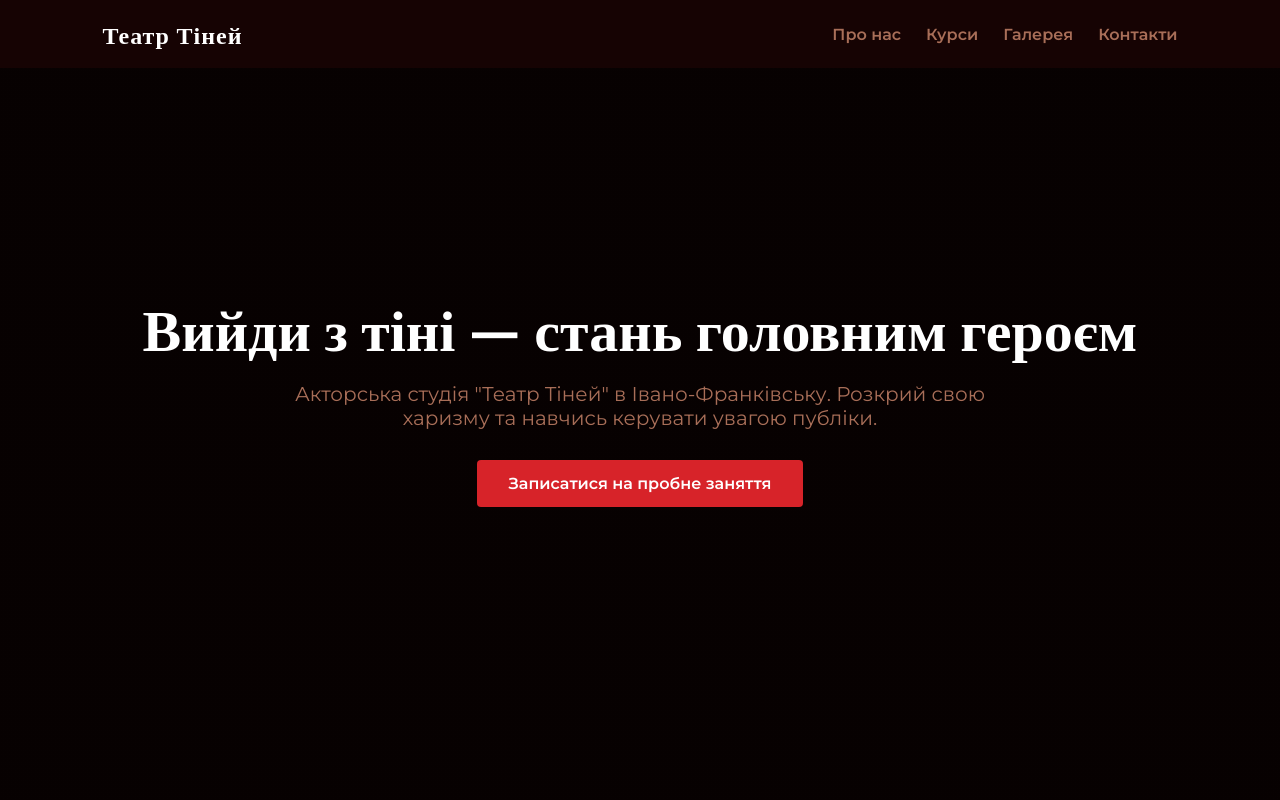
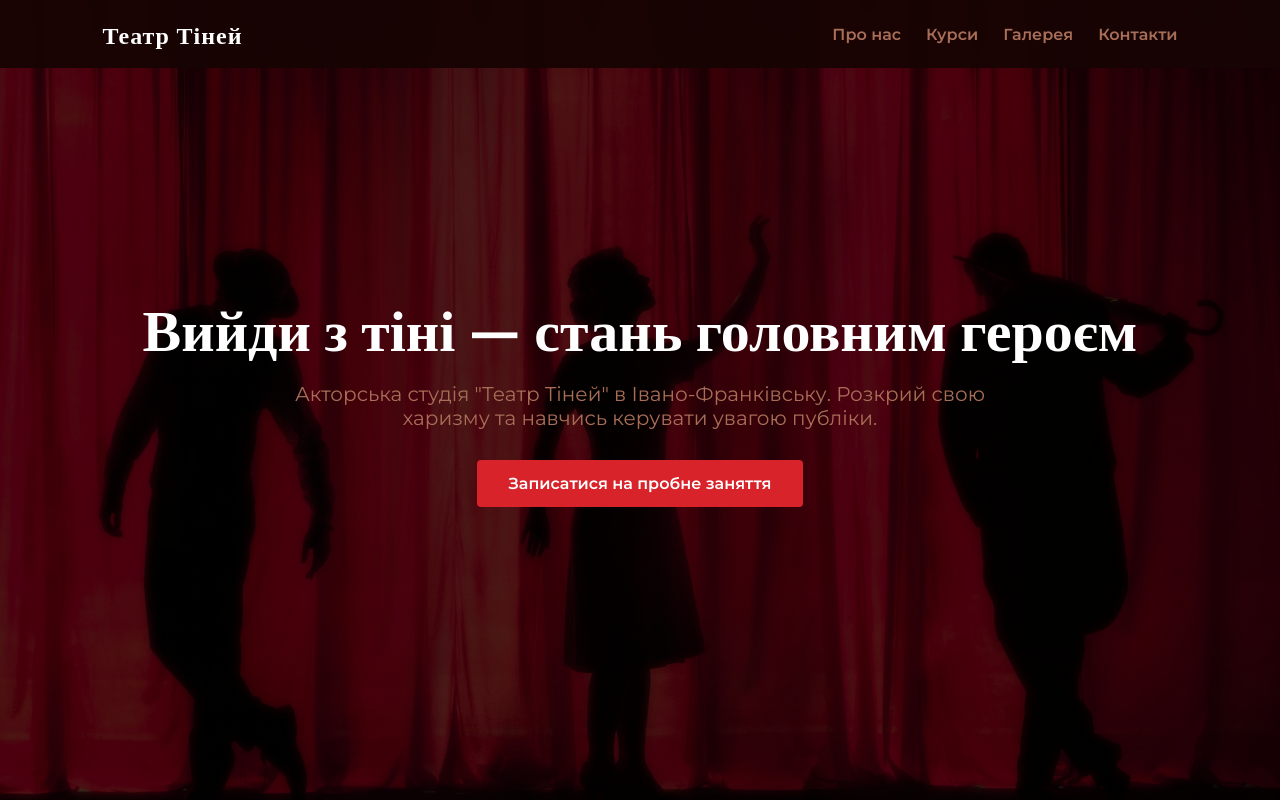
Before and after one commit to plskyll/scena-landing, a website built with Vite: page index.html in a window 1280 px wide. Shown: the top 800 px of the page. Built offline with nearby package versions, Linux system fonts and the light colour scheme; some packages are replaced by stand-ins of ours; files whose address does not match are found by name.

Commit message:
Change url to hero banner

```diff
--- a/src/style.css
+++ b/src/style.css
@@ -82,7 +82,7 @@ nav a:hover{
     text-align:center;
     padding:0 20px;
     background:linear-gradient(rgba(0,0,0,.7),rgba(0,0,0,.7)),
-    url("public/assets/img/photo-bg.avif");
+    url("/assets/img/photo-bg.avif");
     background-position: center;
     background-size:cover;
 }
```
